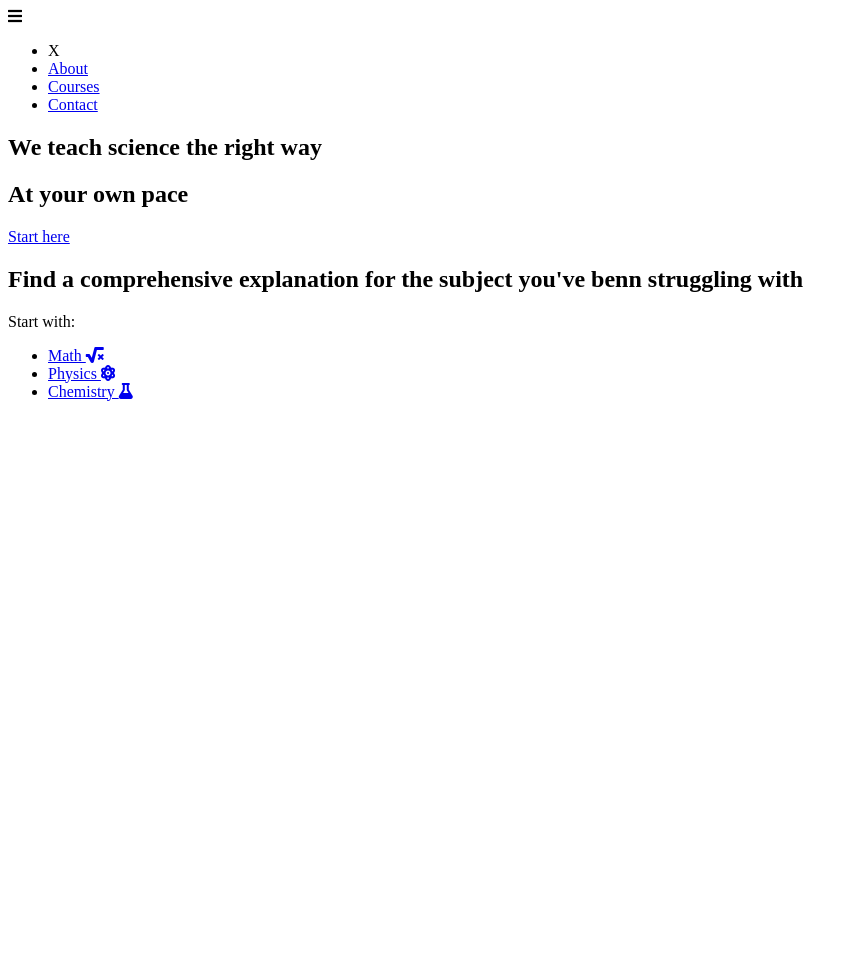
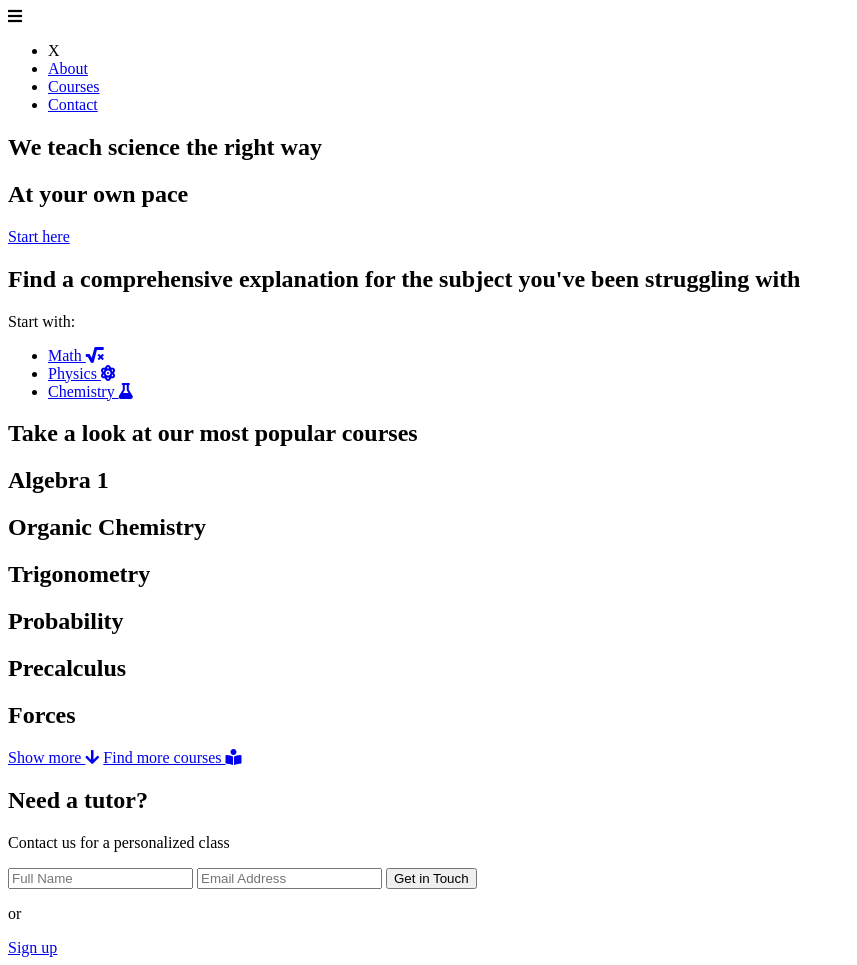
Before and after one commit to carloshs1994/easyscience, a plain HTML site: page index.html in a window 1280 px wide. Shown: the whole page, without its empty margins (0-857 px from the left). Before the commit the page ends 800 px from the top, so only its background shows below. Drawn offline with Linux system fonts and the light colour scheme.

Commit message:
Finish prototype for index.html file

```diff
--- a/index.html
+++ b/index.html
@@ -29,7 +29,7 @@
       <a class="button" href="#">Start here</a>
     </section>
     <section id="about" class="about">
-      <h2>Find a comprehensive explanation for the subject you've benn struggling with</h2>
+      <h2>Find a comprehensive explanation for the subject you've been struggling with</h2>
       <p>Start with:</p>
       <ul>
         <li><a class="button" href="#">Math   <i class="fas fa-square-root-alt"></i></a></li>
@@ -37,8 +37,42 @@
         <li><a class="button" href="#">Chemistry   <i class="fas fa-flask"></i></a></li>
       </ul>
     </section>
-    <section id="courses" class="courses"></section>
-    <section id="contact" class="speakers"></section>
+    <section id="courses" class="courses-container">
+      <h2>Take a look at our most popular courses</h2>
+      <section class="courses">
+        <article class="card">
+          <h2>Algebra 1</h2>
+        </article>
+        <article class="card">
+          <h2>Organic Chemistry</h2>
+        </article>
+        <article class="card">
+          <h2>Trigonometry</h2>
+        </article>
+        <article class="card">
+          <h2>Probability</h2>
+        </article>
+        <article class="card">
+          <h2>Precalculus</h2>
+        </article>
+        <article class="card">
+          <h2>Forces</h2>
+        </article>
+        <a class="button" href="#">Show more   <i class="fas fa-arrow-down"></i></a>
+        <a class="button" href="#">Find more courses   <i class="fas fa-book-reader"></i></a>
+      </section>
+    </section>
+    <section id="contact" class="contact-container">
+      <h2>Need a tutor?</h2>
+      <p>Contact us for a personalized class</p>
+      <form id="form" class="form" action="#" method="post">
+        <input type="text" id="name" name="user-name" placeholder="Full Name" required maxlength="30">
+        <input type="email" id="email" name="user-email" placeholder="Email Address" required>
+        <button id="button" type="submit">Get in Touch</button>
+      </form>
+      <p>or</p>
+      <a class="button" href="#">Sign up</a>
+    </section>
   </main>
 </body>
 </html>
```
